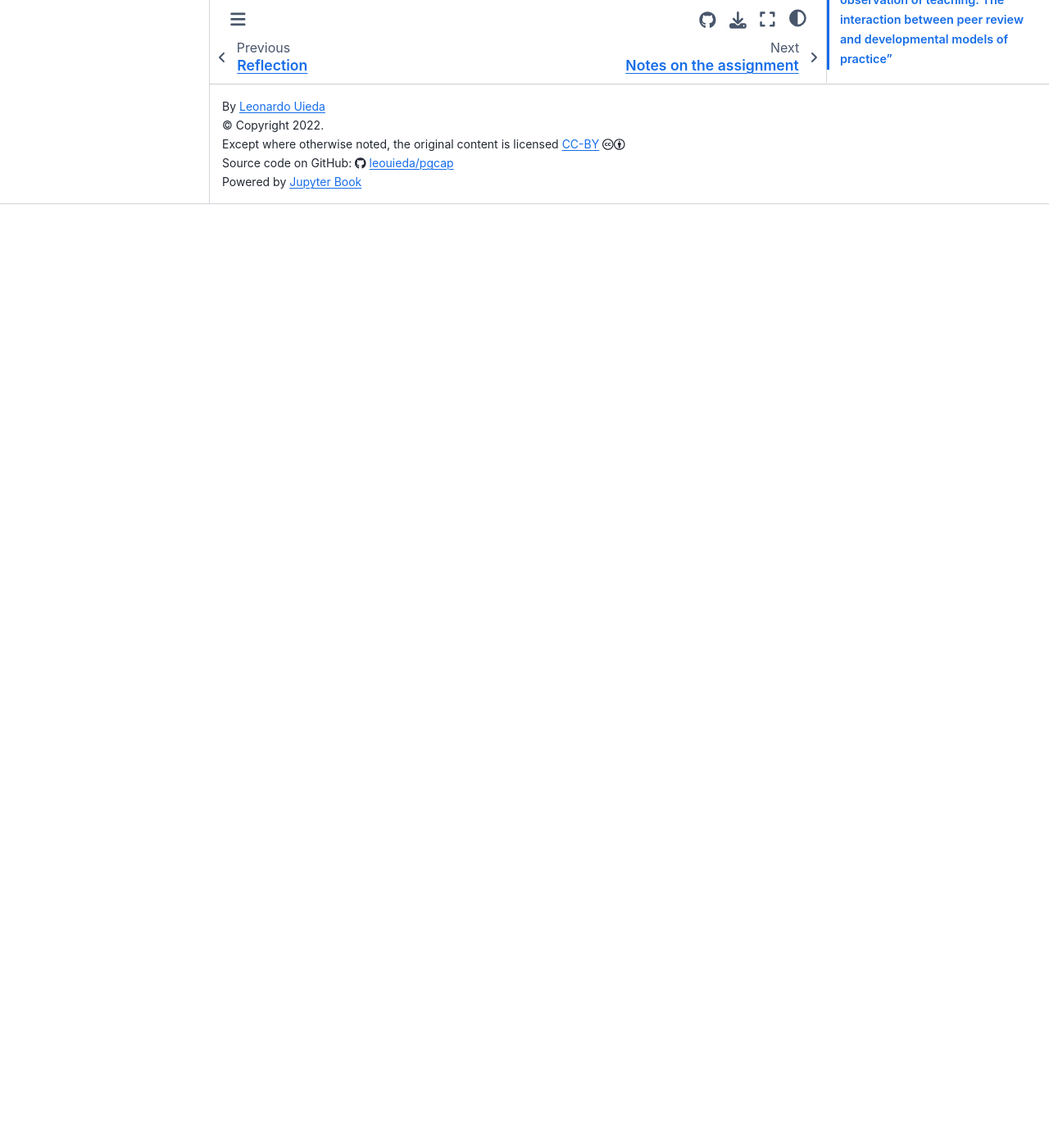
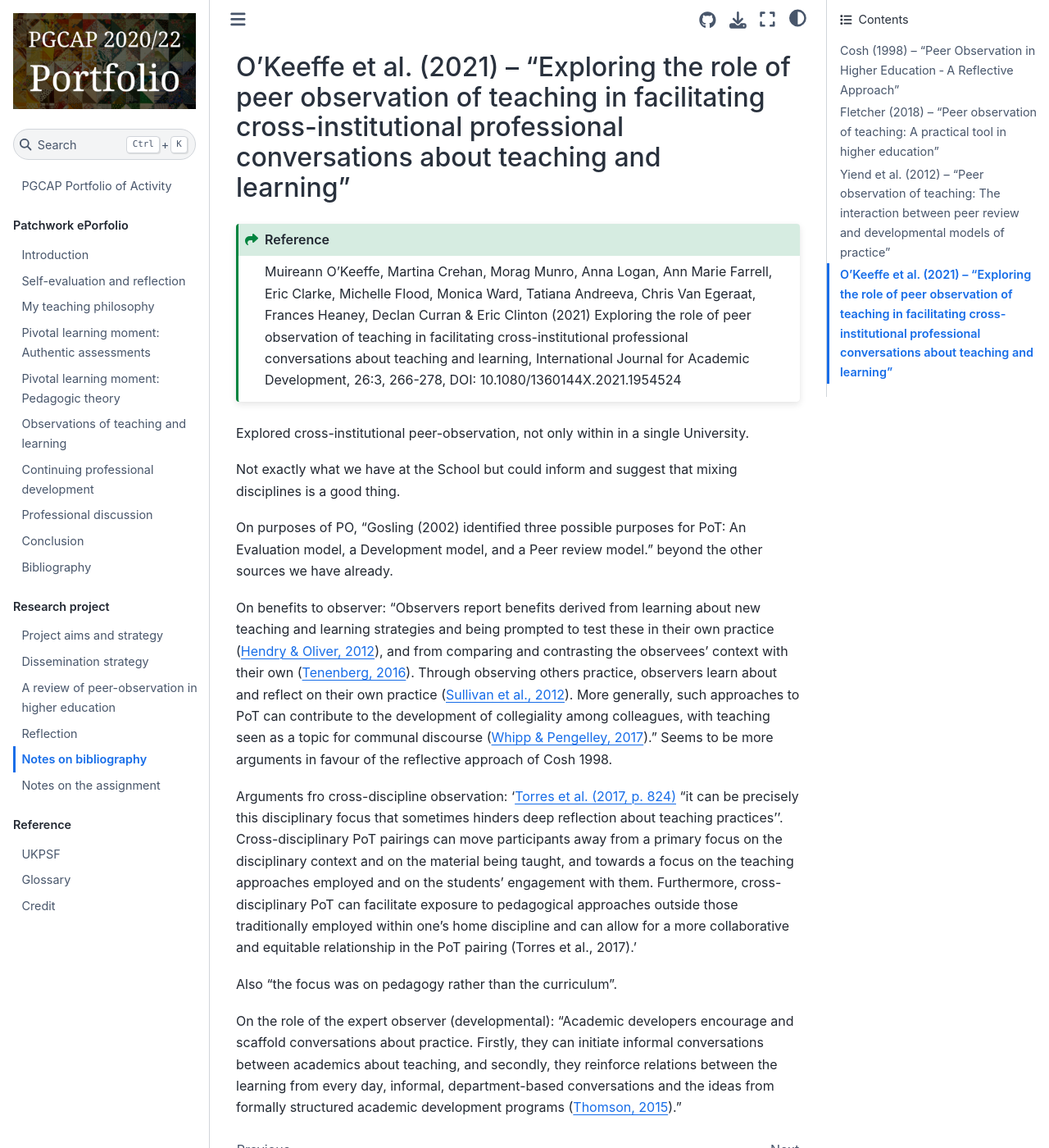
Before and after one commit to leouieda/pgcap, a Jupyter Book: the page built from notes.md, in a window 1280 px wide and 1400 px high, scrolled down 5118 px. Shown: the whole window at 82% size. Built offline with Jupyter Book 1.0.4 settings and Sphinx 7.4.7 and the Sphinx Book theme 1.1.4, drawn with Linux system fonts in a browser that asks for light colours; before the commit the page ends 5367 px from its top, so only the background shows below that.

Commit message:
Notes on O’Keeffe et al. (2021)

```diff
--- a/notes.md
+++ b/notes.md
@@ -182,3 +182,57 @@ Interesting references there:
 **Apparently, all of this only works with an accompanying good quality training
 on reflective practice.** While we practice this in PGCAP, we were never shown
 examples of good practice.
+
+## O’Keeffe et al. (2021) -- "Exploring the role of peer observation of teaching in facilitating cross-institutional professional conversations about teaching and learning"
+
+:::{admonition} Reference
+:class: seealso
+
+Muireann O’Keeffe, Martina Crehan, Morag Munro, Anna Logan, Ann Marie
+Farrell, Eric Clarke, Michelle Flood, Monica Ward, Tatiana Andreeva, Chris Van Egeraat, Frances
+Heaney, Declan Curran & Eric Clinton (2021) Exploring the role of peer observation of teaching in
+facilitating cross-institutional professional conversations about teaching and learning, International
+Journal for Academic Development, 26:3, 266-278, DOI: 10.1080/1360144X.2021.1954524
+:::
+
+Explored cross-institutional peer-observation, not only within in a single
+University.
+
+Not exactly what we have at the School but could inform and suggest that mixing
+disciplines is a good thing.
+
+On purposes of PO, "Gosling (2002) identified three possible purposes for PoT:
+An Evaluation model, a Development model, and a Peer review model." beyond the
+other sources we have already.
+
+On benefits to observer:
+"Observers report benefits derived from
+learning about new teaching and learning strategies and being prompted to test these
+in their own practice ([Hendry & Oliver,
+2012](https://doi.org/10.53761/1.9.1.7)), and from comparing and contrasting
+the observees’ context with their own ([Tenenberg,
+2016](https://doi.org/10.1080/03075079.2014.950954)). Through observing others
+practice,
+observers learn about and reflect on their own practice ([Sullivan et al., 2012](https://doi.org/10.1186/1472-6920-12-26)). More
+generally, such approaches to PoT can contribute to the development of collegiality
+among colleagues, with teaching seen as a topic for communal discourse ([Whipp & Pengelley, 2017](http://dx.doi.org/10.1108/IJMCE-07-2016-0059))."
+Seems to be more arguments in favour of the reflective approach of Cosh 1998.
+
+Arguments fro cross-discipline observation:
+'[Torres et al. (2017, p. 824)](https://doi.org/10.1080/13562517.2017.1301907) “it can be precisely this disciplinary focus that
+sometimes hinders deep reflection about teaching practices’’. Cross-disciplinary PoT
+pairings can move participants away from a primary focus on the disciplinary context
+and on the material being taught, and towards a focus on the teaching approaches
+employed and on the students’ engagement with them. Furthermore, cross-disciplinary
+PoT can facilitate exposure to pedagogical approaches outside those traditionally
+employed within one’s home discipline and can allow for a more collaborative and
+equitable relationship in the PoT pairing (Torres et al., 2017).'
+
+Also "the focus was on pedagogy rather than the curriculum".
+
+On the role of the expert observer (developmental):
+"Academic developers encourage and scaffold conversations about practice.
+Firstly, they can initiate informal conversations between academics about
+teaching, and secondly, they reinforce relations between the learning from
+every day, informal, department-based conversations and the ideas from formally
+structured academic development programs ([Thomson, 2015](https://doi.org/10.1080/1360144X.2015.1028066))."
```
